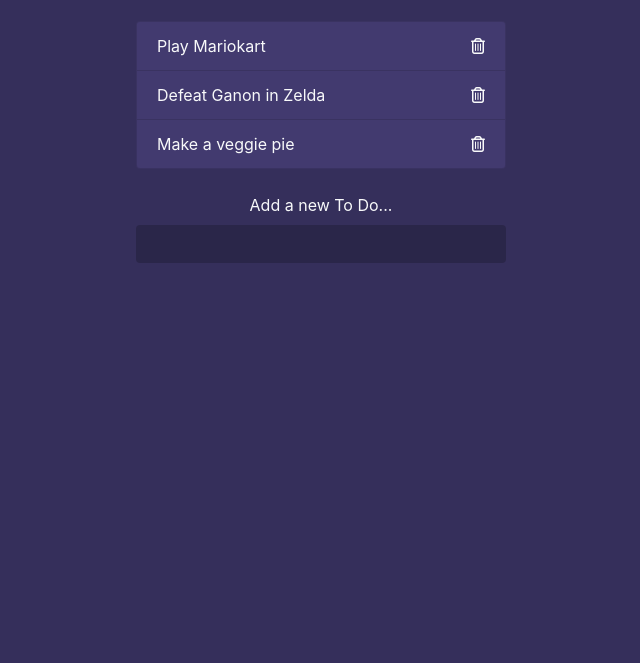
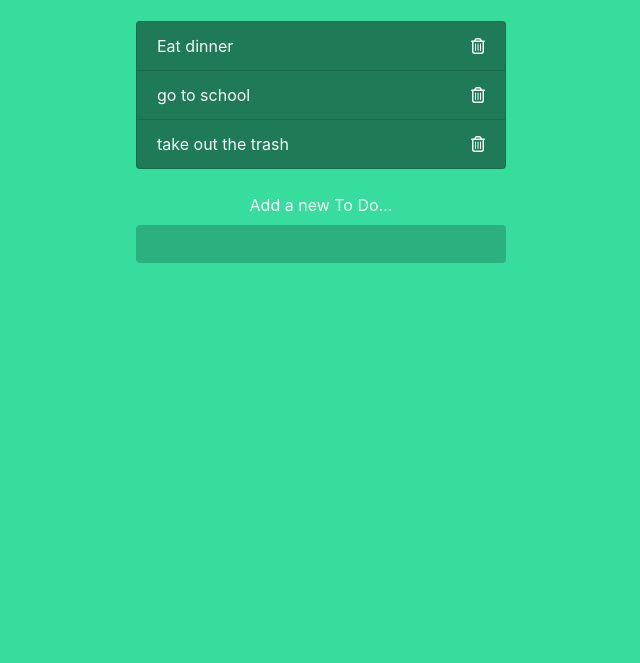
Before and after one commit to christianlewis024/todolist, a plain HTML site: page index.html in a window 1280 px wide. Shown: the part 137-800 px from the top of the page, without its empty margins (319-959 px from the left). Drawn offline with nearby package versions, Linux system fonts and the light colour scheme.

Commit message:
updated
updated colors and contents

```diff
--- a/index.css
+++ b/index.css
@@ -1,5 +1,5 @@
 body {
-  background: #352f5b;
+  background: #37dd9d;
 }
 .container {
   max-width: 400px;
@@ -13,7 +13,7 @@ input[type="text"]:focus {
 }
 
 .todos li {
-  background: #423a6f;
+  background: #1e7a57;
 }
 
 .delete {
--- a/index.html
+++ b/index.html
@@ -32,19 +32,19 @@
         <li
           class="list-group-item d-flex justify-content-between align-items-center"
         >
-          <span>Play Mariokart</span>
+          <span>Eat dinner</span>
           <i class="far fa-trash-alt delete"></i>
         </li>
         <li
           class="list-group-item d-flex justify-content-between align-items-center"
         >
-          <span>Defeat Ganon in Zelda</span>
+          <span>go to school</span>
           <i class="far fa-trash-alt delete"></i>
         </li>
         <li
           class="list-group-item d-flex justify-content-between align-items-center"
         >
-          <span>Make a veggie pie</span>
+          <span>take out the trash</span>
           <i class="far fa-trash-alt delete"></i>
         </li>
       </ul>
```
